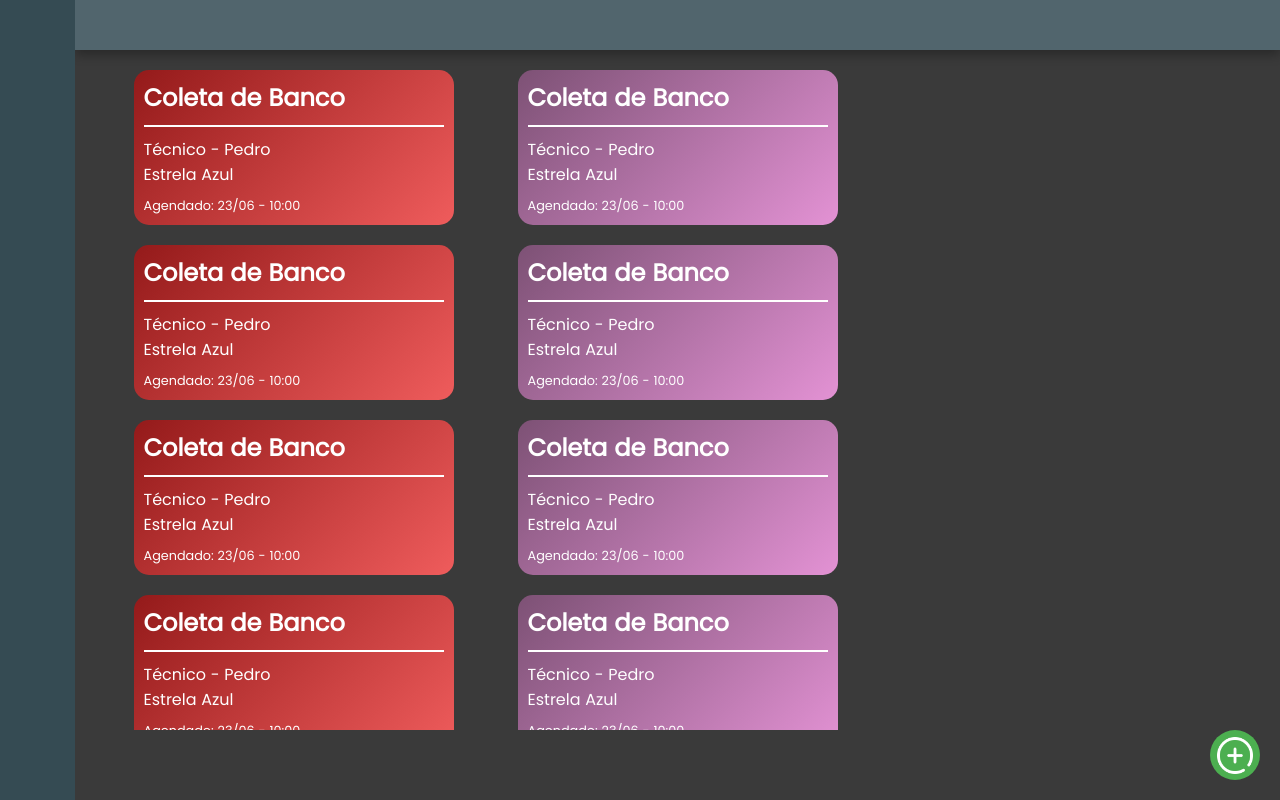
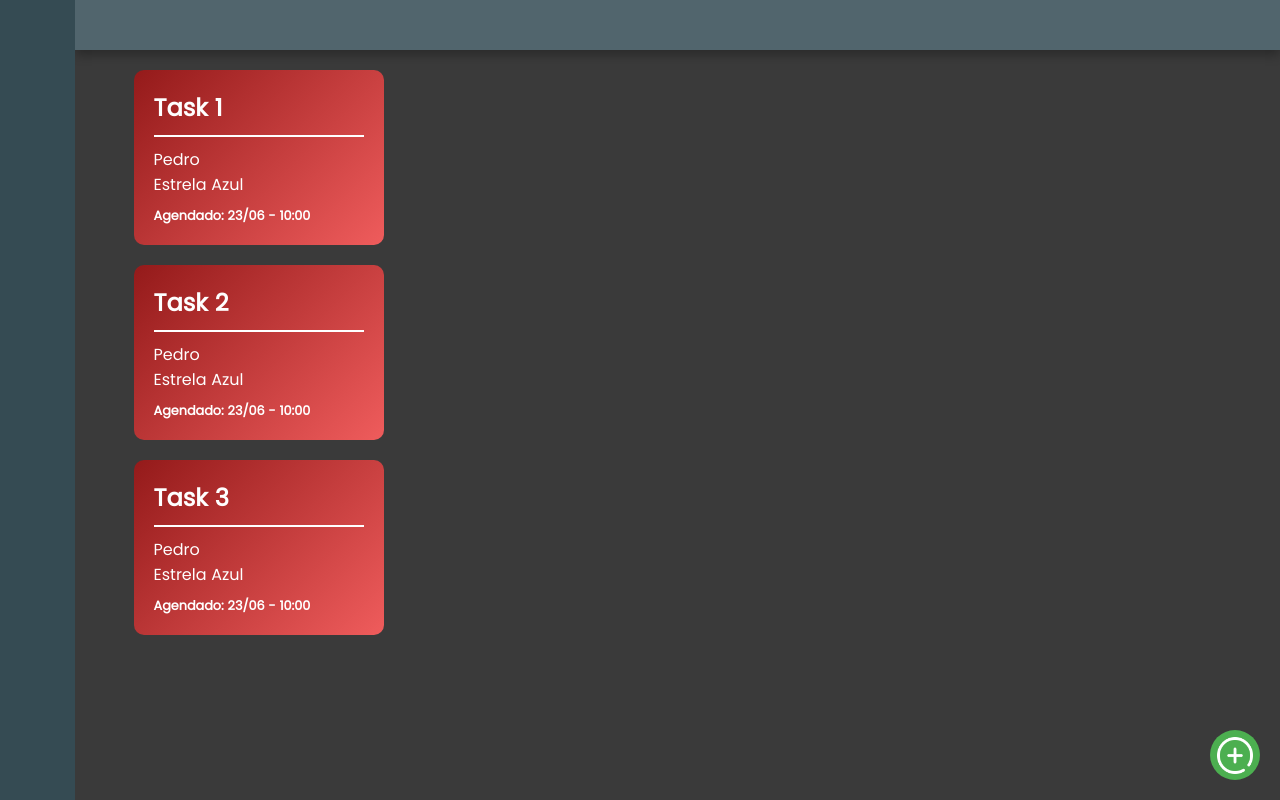
Before and after one commit to ByakkoLord/Signal-Front, a React (Vite) app in the folder signal/src/renderer/: page / in a window 1280 px wide. Built offline with nearby package versions, Linux system fonts and the light colour scheme.

Commit message:
add draggable div

```diff
--- a/signal/src/renderer/src/assets/base.css
+++ b/signal/src/renderer/src/assets/base.css
@@ -65,6 +65,7 @@
 }
 
 .tasks {
+
   margin-bottom: 20px;
   display: flex;
   flex-direction: column;
@@ -74,4 +75,9 @@
   padding: 10px;
   border-radius: 15px;
 
+
 }
+
+.draggable-box {
+  position: absolute;
+}
--- /dev/null
+++ b/signal/src/renderer/src/components/dashboard/Drag.jsx
@@ -0,0 +1,54 @@
+import React, { useRef, useEffect, useState } from 'react';
+
+export default function Drag() {
+   const boxRef = useRef(null);
+  const [offset, setOffset] = useState({ x: 0, y: 0 });
+  const [initialPos, setInitialPos] = useState({ x: 0, y: 0 });
+
+  useEffect(() => {
+    const box = boxRef.current;
+    let isDragging = false;
+
+    // Salva posição inicial ao montar
+    const rect = box.getBoundingClientRect();
+    setInitialPos({ x: rect.left, y: rect.top });
+
+    const onMouseDown = (e) => {
+      isDragging = true;
+      setOffset({
+        x: e.clientX - box.offsetLeft,
+        y: e.clientY - box.offsetTop
+      });
+      document.addEventListener('mousemove', onMouseMove);
+      document.addEventListener('mouseup', onMouseUp);
+    };
+
+    const onMouseMove = (e) => {
+      if (!isDragging) return;
+      box.style.left = `${e.clientX - offset.x}px`;
+      box.style.top = `${e.clientY - offset.y}px`;
+    };
+
+    const onMouseUp = () => {
+      isDragging = false;
+      document.removeEventListener('mousemove', onMouseMove);
+      document.removeEventListener('mouseup', onMouseUp);
+
+      // Restaura a posição original
+      box.style.left = `${initialPos.x}px`;
+      box.style.top = `${initialPos.y}px`;
+    };
+
+    box.addEventListener('mousedown', onMouseDown);
+
+    return () => {
+      box.removeEventListener('mousedown', onMouseDown);
+    };
+  }, [offset, initialPos]);
+
+  return (
+    <div ref={boxRef} className="draggable-box">
+      Eu posso ser arrastado!
+    </div>
+  );
+}
--- a/signal/src/renderer/src/components/dashboard/PriorityBoard.jsx
+++ b/signal/src/renderer/src/components/dashboard/PriorityBoard.jsx
@@ -1,15 +1,51 @@
+import React from "react";
 import Tasks from "./Tasks";
+import Drag from "./Drag";
 
 export default function PriorityBoard({ type }) {
-  console.log("1"+type);
+  const [tasks, setTasks] = React.useState([]); // <- estado para armazenar as tasks
+
+  React.useEffect(() => {
+    const fetchedTasks = [
+      {
+        id: 1,
+        title: "Task 1",
+        description: "Description for Task 1",
+        status: "in-progress",
+        user: "Pedro",
+        client: "Estrela Azul",
+        data_atual: "2023-06-23T10:00:00Z"
+      },
+      {
+        id: 2,
+        title: "Task 2",
+        description: "Description for Task 2",
+        status: "completed",
+        user: "Pedro",
+        client: "Estrela Azul",
+        data_atual: "2023-06-23T10:00:00Z"
+      },
+      {
+        id: 3,
+        title: "Task 3",
+        description: "Description for Task 3",
+        status: "not-started",
+        user: "Pedro",
+        client: "Estrela Azul",
+        data_atual: "2023-06-23T10:00:00Z"
+      }
+    ];
+
+    setTasks(fetchedTasks); // salva no estado
+  }, []);
+
   return (
     <div className="priority-board">
-        <Tasks type={type}/>
-        <Tasks type={type}/>
-        <Tasks type={type}/>
-        <Tasks type={type}/>
-        <Tasks type={type}/>
-        <Tasks type={type}/>
+      {tasks.map((task) => (
+        <Tasks key={task.id} type={type} task={task} />
+
+      ))}
+
     </div>
   );
 }
--- a/signal/src/renderer/src/components/dashboard/Tasks.jsx
+++ b/signal/src/renderer/src/components/dashboard/Tasks.jsx
@@ -1,38 +1,103 @@
-import React, { useState, useEffect } from 'react';
+import React, { useState, useEffect, useRef } from 'react';
 
-export default function Tasks( { type } ) {
-  const [color, setColor] = useState('')
-  console.log(type + " tasks")
+export default function Tasks({ type, task }) {
+  if (!task) return null;
+
+  const boxRef = useRef(null);
+  const offset = useRef({ x: 0, y: 0 });
+  const [initialPos, setInitialPos] = useState({ x: 100, y: 100 });
+  const [color, setColor] = useState('');
+
   useEffect(() => {
-     if ( type === "first" ) {
-    console.log(type)
-    setColor('linear-gradient(135deg, #941A1A, #ef5c5c)')
-  } else if ( type === "second" ) {
-    console.log(type)
-    setColor('linear-gradient(135deg, #7D5175, #E392D4)')
-  }
-  }, [type])
+    if (type === 'first') {
+      setColor('linear-gradient(135deg, #941A1A, #ef5c5c)');
+    } else if (type === 'second') {
+      setColor('linear-gradient(135deg, #7D5175, #E392D4)');
+    }
+
+    const box = boxRef.current;
+    if (!box) return;
+
+    // Posição inicial salva
+    const rect = box.getBoundingClientRect();
+    setInitialPos({ x: rect.left, y: rect.top });
+
+    let isDragging = false;
+
+    const onMouseDown = (e) => {
+      isDragging = true;
+      box.classList.add('draggable-box');
+      box.style.transition = 'none'; // sem transição durante arraste
+      offset.current = {
+        x: e.clientX - box.getBoundingClientRect().left,
+        y: e.clientY - box.getBoundingClientRect().top,
+      };
+      document.addEventListener('mousemove', onMouseMove);
+      document.addEventListener('mouseup', onMouseUp);
+    };
+
+    const onMouseMove = (e) => {
+      if (!isDragging) return;
+        box.style.left = `${e.clientX}px`;
+      box.style.top = `${e.clientY}px`;
+    };
+
+    const onMouseUp = () => {
+      isDragging = false;
+      box.classList.remove('draggable-box');
+      document.removeEventListener('mousemove', onMouseMove);
+      document.removeEventListener('mouseup', onMouseUp);
+
+      box.style.transition = 'left 0.3s ease, top 0.3s ease'; // ativa transição
+      box.style.left = `${initialPos.x}px`;
+      box.style.top = `${initialPos.y}px`;
+      setInitialPos({ x: initialPos.x, y: initialPos.y });
+      console.log(initialPos); // atualiza posição inicial
+      console.log(offset.current); // mostra o offset atual
+
+    };
+
+    box.addEventListener('mousedown', onMouseDown);
+
+    return () => {
+      box.removeEventListener('mousedown', onMouseDown);
+    };
+  }, [type]);
+
   return (
-    <div className="tasks" style={{background: color}}>
+    <div
+      ref={boxRef}
+      className="tasks"
+      style={{
+
+        left: `${initialPos.x}px`,
+        top: `${initialPos.y}px`,
+        background: color,
+        padding: '20px',
+        borderRadius: '10px',
+        width: '250px',
+        color: 'white',
+        userSelect: 'none',
+        transition: 'left 0.3s ease, top 0.3s ease',
+        cursor: 'move',
+      }}
+    >
       <h1
         style={{
-          color: 'white',
+          alignSelf: 'flex-start',
           fontSize: '1.5rem',
           fontWeight: 'bolder',
           textAlign: 'center',
-          alignSelf: 'flex-start',
-          paddingBottom: '10px',
           fontFamily: 'Poppins-regular',
-
+          marginBottom: '10px',
         }}
       >
-        Coleta de Banco
+        {task.title}
       </h1>
-      <div style={{ width: '100%', height: 2, backgroundColor: 'white', marginBottom: 10 }} />
-      <h2 style={{ color: 'white', fontSize: '1.0rem', fontWeight: 'normal', alignSelf: 'flex-start' }}>Técnico - Pedro</h2>
-      <h2 style={{ color: 'white', fontSize: '1.0rem', fontWeight: 'normal', alignSelf: 'flex-start' }}>Estrela Azul</h2>
-      {/* <p></p> */}
-      <h3 style={{ color: 'white', fontSize: '0.8rem', fontWeight: 'normal', alignSelf: 'flex-start', marginTop: 10 }}>Agendado: 23/06 - 10:00</h3>
+      <div style={{ width: '100%', height: 2, backgroundColor: 'white', marginBottom: 10, alignSelf: 'stretch' }} />
+      <h2 style={{ fontSize: '1rem', fontWeight: 'normal', alignSelf: 'flex-start' }}>{task.user}</h2>
+      <h2 style={{ fontSize: '1rem', fontWeight: 'normal', alignSelf: 'flex-start' }}>{task.client}</h2>
+      <h3 style={{ fontSize: '0.8rem', marginTop: 10, alignSelf: 'flex-start' }}>Agendado: 23/06 - 10:00</h3>
     </div>
-  )
+  );
 }
```
